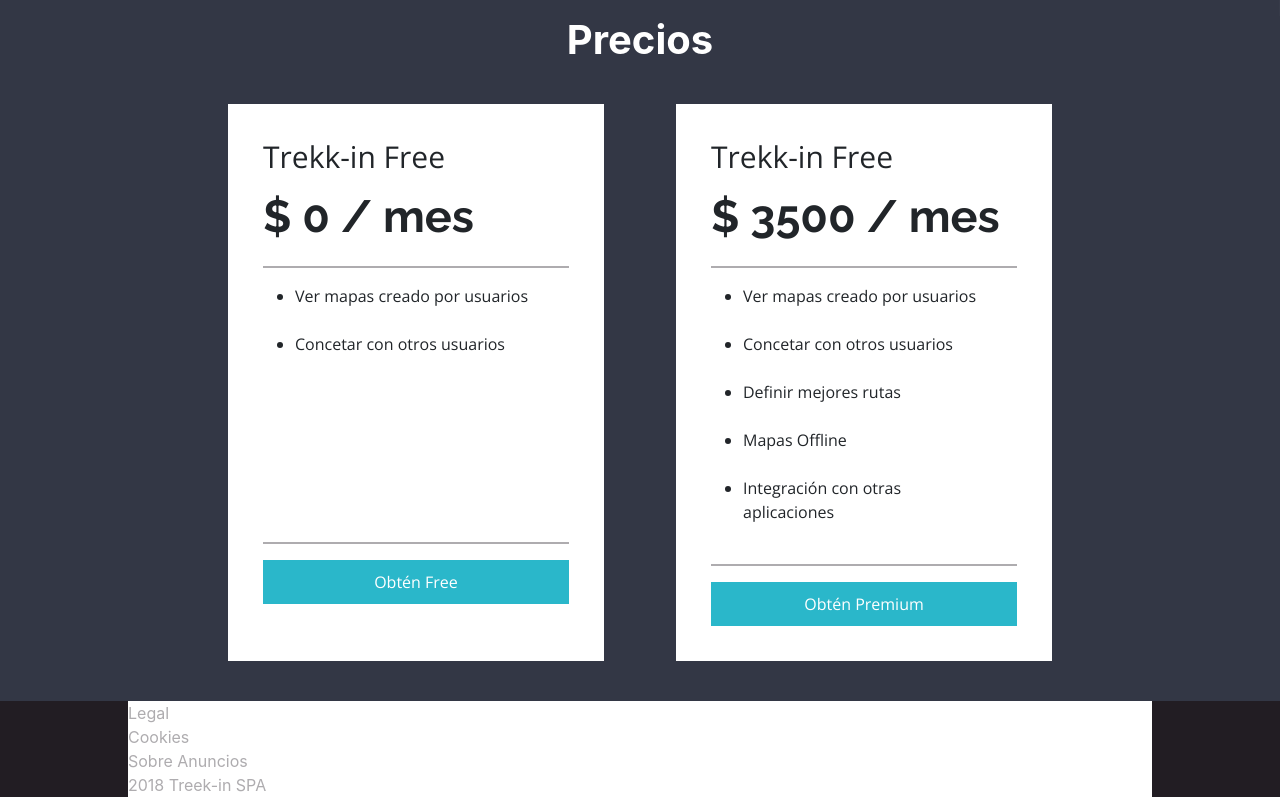
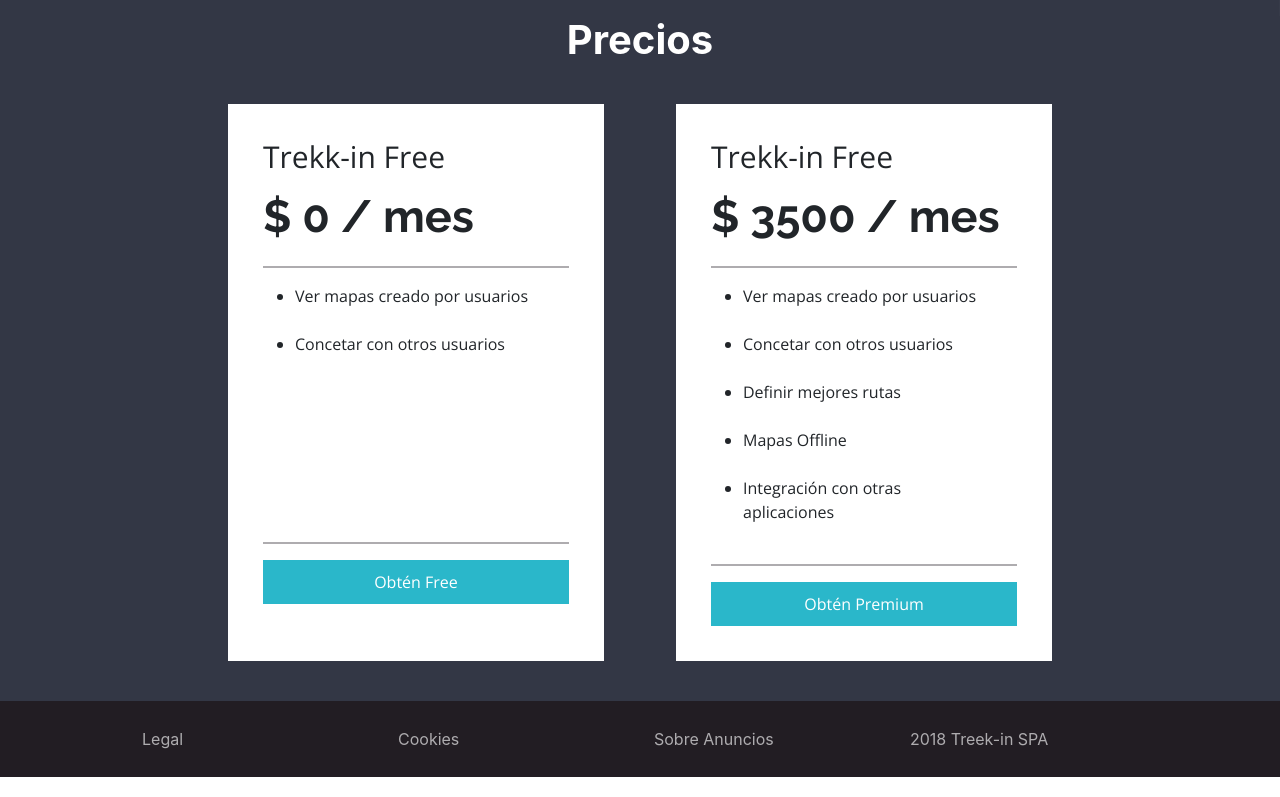
Before and after one commit to lizamamejias123/Trekking, a plain HTML site: page index.html in a window 1280 px wide. Shown: the part 1511-2308 px from the top of the page. Drawn offline with nearby package versions, Linux system fonts and the light colour scheme.

Commit message:
terminado

```diff
--- a/assets/sass/abstracts/_mixins.scss
+++ b/assets/sass/abstracts/_mixins.scss
@@ -68,6 +68,11 @@
         padding: 0 32px;
         ;
     }
+    .animation{display: none;}
+
+    .footer__lista__individual {
+        padding: 4px 0px;
+    }
 }
 
 @media (min-width:401px) and (max-width: 900px) {
@@ -136,7 +141,7 @@
     .precios__card__subtitulo {
         font-size: $xx-large;
     }
-
+.animation{display: none;}
 
 
 }
@@ -242,13 +247,6 @@
         padding: 0 32px;
         ;
     }
-}
-
-
-
-
-
-
     .animation {
 
         position: absolute;
@@ -257,6 +255,10 @@
         margin: 230px 0;
         z-index: -2;
         width: 150px;
+    }
+
+    .footer__lista__individual {
+        padding: 26px 14px;
     }
 
     @keyframes mymove {
@@ -276,3 +278,4 @@
             right: 0px;
         }
     }
+}
--- a/assets/sass/layout/_footer.scss
+++ b/assets/sass/layout/_footer.scss
@@ -1,10 +1,13 @@
-.footer__lista{color: $silver-chalice;
-margin: 0 10%;}
+.footer__lista {
+    color: $silver-chalice;
+    padding: 0 10%;
+    background-color: $raisin-black;
+   list-style-type: none;
+    display: grid;
+    grid-template-columns: repeat(auto-fit, minmax(120px, 1fr));
+}
 
-.footer{
+
+.footer {
     background-color: $raisin-black;
 }
-
-.footer__lista__individual{
-
-}
```
Also changed, not shown: assets/css/main.css, 1 other file. Lines whose indentation alone changed are shown as unchanged.
